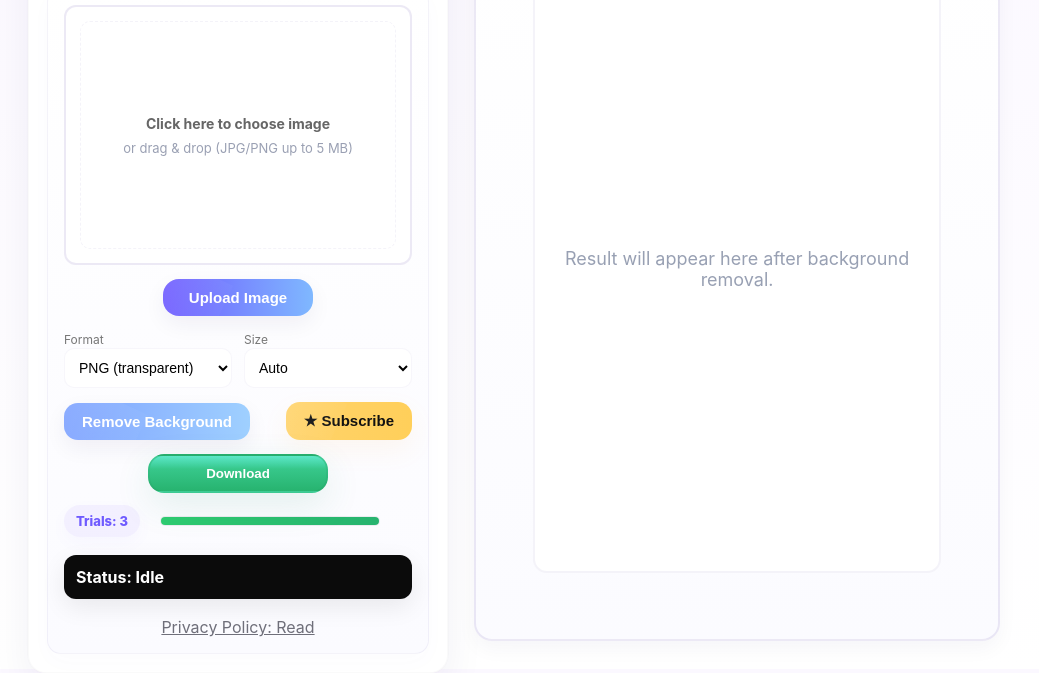
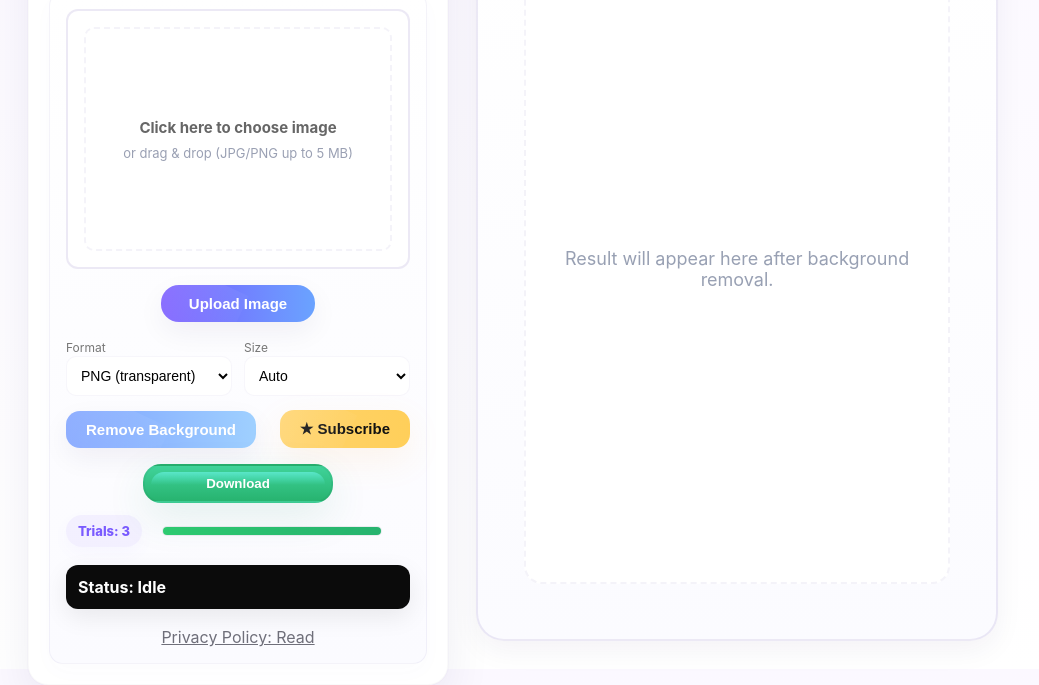
Before and after one commit to zeeali2600-ship-it/magiccutbg, a plain HTML site: page index.html in a window 1280 px wide. Shown: the part 131-816 px from the top of the page, without its empty margins (0-1039 px from the left). Drawn offline with Linux system fonts and the light colour scheme.

Commit message:
Update index.html

```diff
--- a/index.html
+++ b/index.html
@@ -9,19 +9,20 @@
     :root{
       --bg:#fbf8ff;
       --panel:#ffffff;
-      --accent1:#6f5bff;
-      --accent2:#7fb8ff;
+      --accent1:#7a5bff;
+      --accent2:#6aa3ff;
       --accent-yellow:#ffd36b;
       --green1:#40d39a;
       --green2:#27b36f;
       --muted:#f6f6fb;
       --outline-strong: rgba(120,100,180,0.14);
       --outline-subtle: rgba(120,100,180,0.08);
-      --radius-lg:18px;
+      --radius-lg:20px;
       --radius-md:12px;
-      --shadow-strong: 0 18px 40px rgba(30,20,80,0.06);
-      --shadow-soft: 0 8px 20px rgba(30,20,80,0.04);
-      --max-upload-h:240px;
+      --shadow-strong: 0 20px 48px rgba(30,20,80,0.07);
+      --shadow-soft: 0 10px 28px rgba(30,20,80,0.05);
+      --max-upload-h:260px;
+      --content-width:420px;
     }
 
     *{box-sizing:border-box}
@@ -32,33 +33,33 @@
       color:#111;
     }
 
-    /* Layout */
-    .app{display:flex;gap:26px;padding:28px;height:100vh;align-items:flex-start;justify-content:flex-start}
-    .left{width:420px}
+    /* Page layout */
+    .app{display:flex;gap:28px;padding:28px;height:100vh;align-items:flex-start;justify-content:flex-start}
+    .left{width:var(--content-width)}
     .card{
       background:var(--panel);
       border-radius:var(--radius-lg);
-      padding:18px;
+      padding:20px;
       box-shadow:var(--shadow-strong);
       border:1px solid rgba(0,0,0,0.02);
-      outline:1px solid rgba(0,0,0,0.01);
+      outline:1px solid rgba(120,100,180,0.03); /* subtle outer line like sample */
     }
 
-    /* Brand (slightly smaller) */
+    /* Brand */
     .brand{text-align:center;margin-bottom:8px}
     .brand h1{
-      font-size:38px;
+      font-size:40px; /* slightly smaller */
       margin:6px 0 4px 0;
       line-height:1;
       font-weight:900;
       color:transparent;
       background:linear-gradient(90deg,#ff8bd1,#9b6bff,#6aa3ff);
       -webkit-background-clip:text;background-clip:text;
-      letter-spacing:0.4px;
+      letter-spacing:0.6px;
     }
     .brand p{margin:0;color:#6b6b77;font-size:13px}
 
-    /* Inner panel */
+    /* inner panel with outer border line and subtle shadow to match screenshot */
     .inner{
       background: linear-gradient(180deg,#fff,#fbfbff);
       border-radius:14px;
@@ -68,36 +69,36 @@
       box-shadow: 0 8px 22px rgba(120,100,180,0.02);
     }
 
-    /* Upload box with stronger outer border */
+    /* Upload box: visible outer border + dashed inner outline */
     .upload{
       position:relative;
       border-radius:12px;
-      padding:18px;
+      padding:20px;
       min-height:260px;
       display:flex;
       align-items:center;
       justify-content:center;
       background:#fff;
       overflow:hidden;
-      border:2px solid var(--outline-strong); /* stronger visible outer border */
+      border:2px solid var(--outline-strong); /* outer outline visible */
     }
     .upload::after{
       content:'';
       position:absolute;
-      inset:14px;
+      inset:16px;
       border-radius:10px;
-      border:1.4px dashed var(--outline-subtle);
+      border:2px dashed var(--outline-subtle); /* inner dashed like sample */
       pointer-events:none;
     }
     .upload input{display:none}
-    .placeholder{color:#98a0b3;text-align:center;font-size:14px;z-index:2}
+    .placeholder{color:#98a0b3;text-align:center;font-size:15px;z-index:2}
     .upload img{max-width:100%;max-height:var(--max-upload-h);border-radius:10px;object-fit:contain;z-index:2}
 
-    /* Buttons - consistent slim professional look */
+    /* Buttons - slim, consistent, 3d-ish */
     .btn{
       display:inline-block;
-      padding:10px 18px;
-      border-radius:12px;
+      padding:10px 20px;
+      border-radius:14px;
       border:none;
       cursor:pointer;
       font-weight:800;
@@ -106,46 +107,46 @@
       transition:transform .12s ease,box-shadow .12s ease,opacity .12s;
       font-size:15px;
       color:#fff;
-      box-shadow:0 8px 22px rgba(30,20,80,0.06);
+      box-shadow:0 10px 28px rgba(30,20,80,0.06);
       min-width:140px;
       text-align:center;
       white-space:nowrap;
     }
     .btn:active{transform:translateY(1px)}
-    .btn:before{content:'';position:absolute;left:-40%;top:-60%;width:80%;height:200%;transform:rotate(25deg);opacity:0.18;background:linear-gradient(90deg,rgba(255,255,255,0.95),rgba(255,255,255,0.12));transition:all .5s}
-    .btn:hover:before{left:120%;opacity:0.45}
+    .btn:before{content:'';position:absolute;left:-40%;top:-60%;width:90%;height:220%;transform:rotate(25deg);opacity:0.22;background:linear-gradient(90deg,rgba(255,255,255,0.95),rgba(255,255,255,0.12));transition:all .6s ease}
+    .btn:hover:before{left:120%;opacity:0.6}
 
-    .btn-upload{background:linear-gradient(90deg,var(--accent1),var(--accent2));padding:10px 26px;border-radius:16px;}
+    .btn-upload{background:linear-gradient(90deg,var(--accent1),var(--accent2));padding:10px 28px;border-radius:18px;}
     .btn-remove{background:linear-gradient(90deg,#7fa3ff,#9fd0ff);min-width:170px;border-radius:14px;}
-    .btn-sub{background:linear-gradient(90deg,var(--accent-yellow),#ffcf5a);color:#111;min-width:120px;border-radius:14px;box-shadow:0 10px 26px rgba(255,170,60,0.08)}
-
-    /* Download button: glossy & same font + white text */
+    .btn-sub{background:linear-gradient(90deg,var(--accent-yellow),#ffcf5a);color:#111;min-width:120px;border-radius:14px;box-shadow:0 12px 34px rgba(255,170,60,0.10)}
+    /* Download: glossy 3rd button (shiny) */
     .btn-download{
       background: linear-gradient(180deg,var(--green1),var(--green2));
-      padding:10px 34px;
-      border-radius:16px;
+      padding:10px 36px;
+      border-radius:18px;
       display:block;
-      margin:14px auto 0;
-      min-width:180px;
-      box-shadow: 0 12px 36px rgba(40,150,110,0.12);
+      margin:16px auto 0;
+      min-width:190px;
+      box-shadow: 0 14px 40px rgba(40,150,110,0.12);
       border:2px solid rgba(0,0,0,0.04);
-      color:#ffffff; /* ensure white text */
-      font-weight:800; /* same weight as other buttons */
+      color:#fff;
+      font-weight:900;
       position:relative;
+      overflow:visible;
     }
     .btn-download:after{
       content:'';
       position:absolute;
-      left:0;right:0;top:0;
+      left:6px;right:6px;top:6px;
       height:36%;
-      background: linear-gradient(180deg, rgba(255,255,255,0.45), rgba(255,255,255,0));
-      border-radius:16px 16px 0 0;
+      background: linear-gradient(180deg, rgba(255,255,255,0.5), rgba(255,255,255,0));
+      border-radius:14px 14px 0 0;
       pointer-events:none;
       mix-blend-mode:overlay;
     }
 
     /* Controls */
-    .controls{display:flex;gap:12px;margin-top:12px;align-items:center}
+    .controls{display:flex;gap:12px;margin-top:14px;align-items:center}
     .field{flex:1}
     select,input{
       padding:10px;border-radius:10px;border:1px solid rgba(120,100,180,0.06);background:#fff;width:100%;font-size:14px;
@@ -156,7 +157,7 @@
     .actions .left{flex:1}
     .download-row{text-align:center;margin-top:12px}
 
-    /* Trials under buttons (full set) */
+    /* Trials & footer */
     .footer{margin-top:12px;display:flex;flex-direction:column;gap:10px}
     .trials-wrap{display:flex;align-items:center;gap:12px;justify-content:flex-start}
     .trials-oval{background:rgba(122,91,255,0.07);padding:8px 12px;border-radius:999px;font-weight:800;color:var(--accent1);font-size:13px;box-shadow:0 6px 16px rgba(122,91,255,0.04)}
@@ -165,25 +166,25 @@
 
     .status-pill{margin-top:8px;background:#0b0b0b;color:#fff;padding:12px;border-radius:12px;font-weight:700;box-shadow:0 8px 24px rgba(0,0,0,0.08)}
 
-    /* Result area: larger, outer & inner border lines, perfectly centered content */
+    /* RESULT PANEL - larger, centered, with visible outer & inner outlines (like example) */
     .result-frame{
       width:100%;
       height:calc(100vh - 56px);
-      border-radius:var(--radius-lg);
-      padding:24px;
+      border-radius:28px;
+      padding:28px;
       background:linear-gradient(180deg,#fff,#fbfbff);
       box-shadow:var(--shadow-soft);
-      border:2px solid var(--outline-strong); /* visible outer border line */
+      border:2px solid var(--outline-strong); /* visible outer outline like sample */
       display:flex;
       align-items:center;
       justify-content:center;
     }
     .result-inner{
-      width:86%;
-      height:88%;
-      border-radius:14px;
-      padding:24px;
-      border:2px solid var(--outline-subtle); /* inner border line */
+      width:92%;
+      height:92%;
+      border-radius:18px;
+      padding:18px;
+      border:2px dashed var(--outline-subtle); /* inner outline (dashed/subtle) */
       display:flex;
       align-items:center;
       justify-content:center;
@@ -191,14 +192,15 @@
       text-align:center;
       flex-direction:column;
     }
+
     .result-note{color:#98a0b3;font-size:18px;text-align:center;align-self:center}
-    .result-img{max-width:100%;max-height:100%;object-fit:contain;border-radius:8px;display:none;box-shadow:0 18px 40px rgba(30,20,80,0.06)}
+    .result-img{max-width:100%;max-height:100%;object-fit:contain;border-radius:8px;display:none;box-shadow:0 20px 48px rgba(30,20,80,0.06)}
 
-    /* responsive */
+    /* Responsive */
     @media (max-width:980px){
       .app{flex-direction:column;padding:18px;height:auto}
       .left{width:100%}
-      .result-frame{height:420px;padding:14px}
+      .result-frame{height:420px;padding:16px}
       .result-inner{width:96%;height:84%}
       .brand h1{font-size:32px}
     }
@@ -222,7 +224,7 @@
             </div>
           </label>
 
-          <div style="display:flex;justify-content:center;margin-top:14px">
+          <div style="display:flex;justify-content:center;margin-top:16px">
             <button id="uploadBtn" class="btn btn-upload">Upload Image</button>
           </div>
 
@@ -257,7 +259,6 @@
             <button id="downloadBtn" class="btn-download" disabled>Download</button>
           </div>
 
-          <!-- trials and progress under buttons -->
           <div class="footer">
             <div style="display:flex;align-items:center;gap:12px">
               <div class="trials-wrap">
@@ -284,10 +285,10 @@
   </div>
 
   <script>
-    // register service worker if available
+    // service worker registration (optional)
     if ('serviceWorker' in navigator) navigator.serviceWorker.register('/service-worker.js').catch(()=>{/* ignore */});
 
-    // elements
+    // Elements
     const fileInput = document.getElementById('fileInput');
     const dropArea = document.getElementById('dropArea');
     const uploadContent = document.getElementById('uploadContent');
@@ -301,10 +302,10 @@
     const trialsCountEl = document.getElementById('trialsCount');
     const trialsBar = document.getElementById('trialsBar');
 
-    // single-click: uploadBtn triggers file input; label handles box click by default
+    // Single-click: upload button opens file dialog; label handles box click automatically
     uploadBtn.addEventListener('click', ()=> fileInput.click());
 
-    // drag/drop
+    // Drag/drop
     dropArea.addEventListener('dragover', e=>{ e.preventDefault(); dropArea.classList.add('hover'); });
     dropArea.addEventListener('dragleave', e=>{ e.preventDefault(); dropArea.classList.remove('hover'); });
     dropArea.addEventListener('drop', e=>{ e.preventDefault(); dropArea.classList.remove('hover'); if(e.dataTransfer.files.length) handleFile(e.dataTransfer.files[0]); });
@@ -357,7 +358,7 @@
       setStatus('Image ready');
     }
 
-    // remove background (demo) -> replace with server API later
+    // Remove background (demo): replace with server API later
     removeBtn.addEventListener('click', async ()=>{
       if(!uploadedBlobUrl){ alert('Please upload an image first.'); return; }
       if(trials <= 0){ alert('No trials left. Please subscribe.'); return; }
@@ -365,9 +366,10 @@
       removeBtn.disabled = true;
       resultNote.style.display = 'none';
 
-      // simulated process (replace with real backend call)
-      await new Promise(r=>setTimeout(r,1400));
+      // simulate server processing (replace with real fetch)
+      await new Promise(r=>setTimeout(r,1500));
 
+      // demo: reuse uploaded image as processed result
       if (processedBlobUrl && processedBlobUrl !== uploadedBlobUrl) URL.revokeObjectURL(processedBlobUrl);
       processedBlobUrl = uploadedBlobUrl;
       resultPreview.src = processedBlobUrl;
@@ -377,10 +379,11 @@
       trials = Math.max(0, trials - 1);
       updateTrialsUI();
 
-      setStatus('Done'); removeBtn.disabled = false;
+      setStatus('Done');
+      removeBtn.disabled = false;
     });
 
-    // download
+    // Download
     downloadBtn.addEventListener('click', ()=>{
       if(!resultPreview.src) return;
       const a = document.createElement('a');
@@ -389,7 +392,7 @@
       a.click();
     });
 
-    // subscribe demo
+    // Subscribe (demo)
     subscribeBtn.addEventListener('click', ()=> { alert('Subscribe flow (demo).'); });
 
     // init
```
